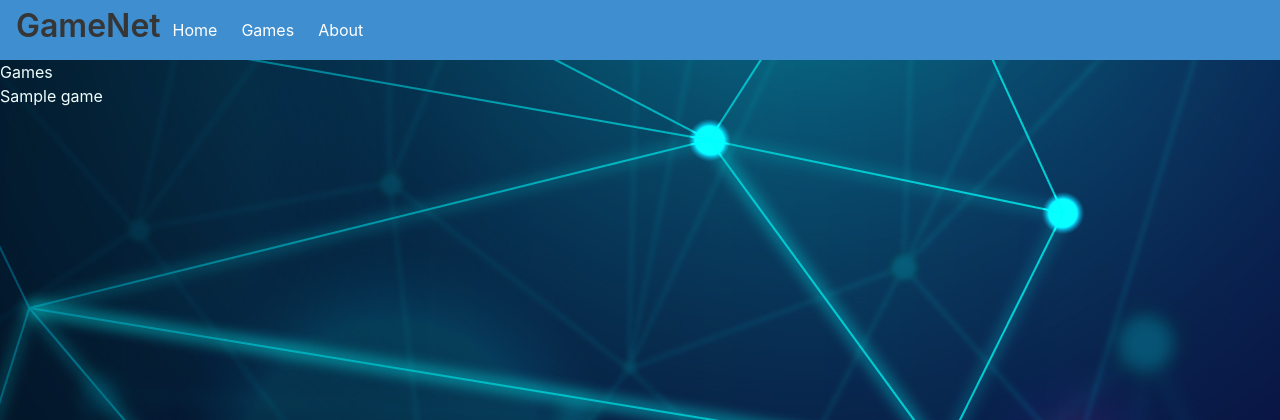
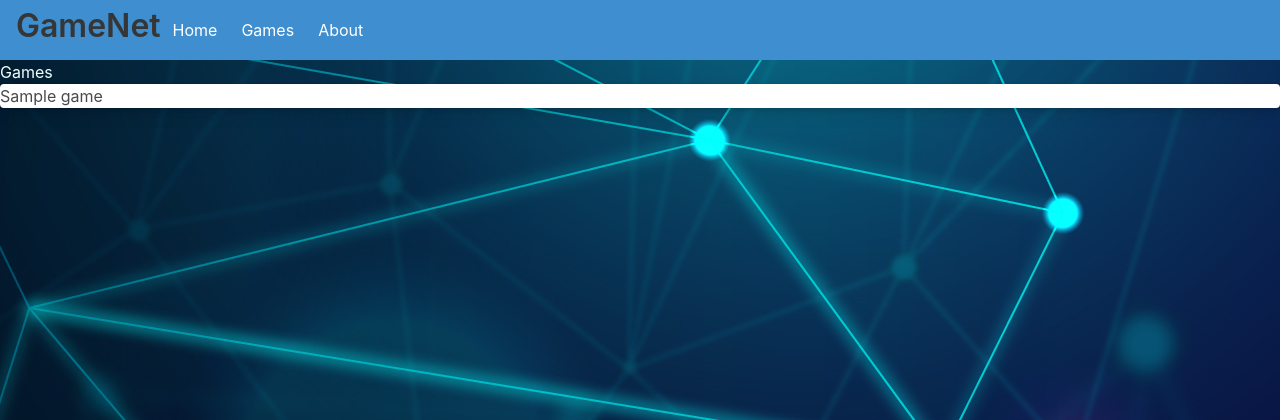
Before and after one commit to ArmadaDev25/DGameSite, a Django app: page /games/ in a window 1280 px wide. Shown: the top 420 px of the page. Run offline with Django 4.2, Linux system fonts and the light colour scheme; tables that the repository leaves empty hold one stand-in row (values such as "Sample post").

Commit message:
Started working on the game card views in the game_list page

```diff
--- a/gamesite_project/GS_Backend/models.py
+++ b/gamesite_project/GS_Backend/models.py
@@ -3,6 +3,8 @@ from django.db import models
 # Create your models here.
 class Game(models.Model):
     name = models.CharField(max_length=120)
+    developer = models.CharField(max_length=120)
+
 
     def __str__(self):
         return self.name
--- a/gamesite_project/GS_Frontend/templates/game_list.html
+++ b/gamesite_project/GS_Frontend/templates/game_list.html
@@ -4,7 +4,15 @@
 {% load static %}
 <h1> Games </h1>
 {% for game in game_list %}
-    <h1>{{game.name}}</h1>
+    <div class="card">
+        <header class="card-header">
+            {{game.name}}
+        </header>
+    </div>
+
+
+
+
 
 {% endfor %}
 
```
